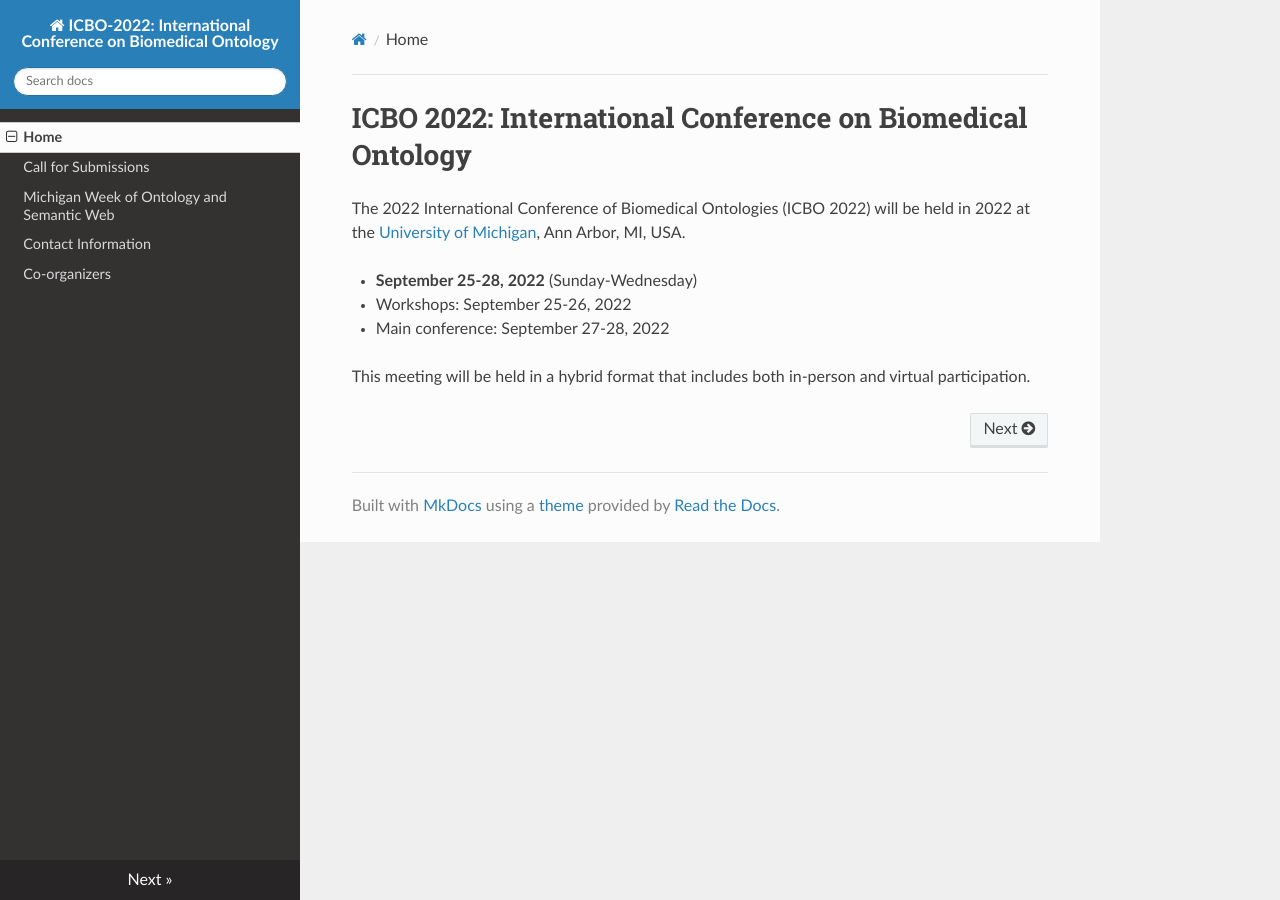
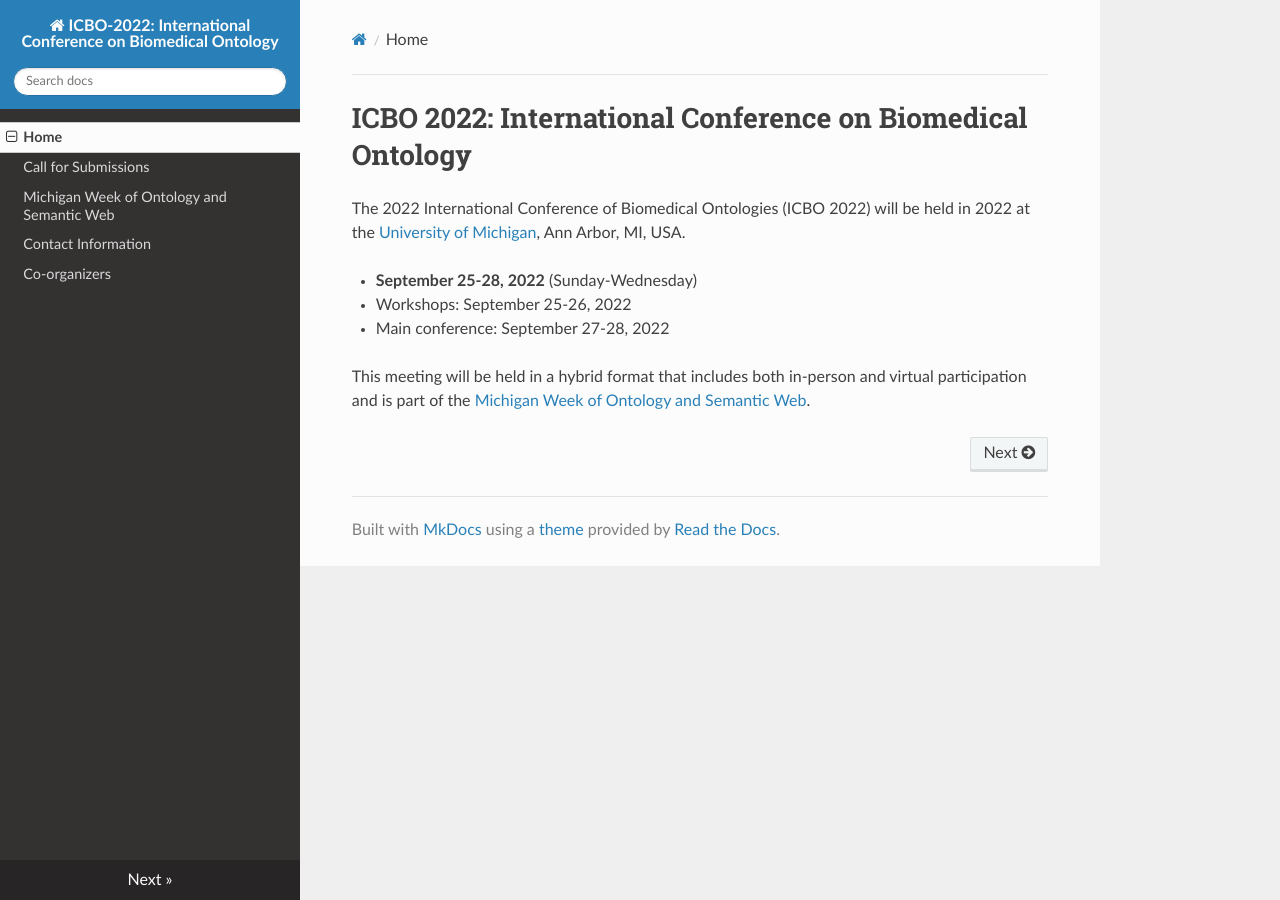
Before and after one commit to johnbeve/BFO-Organization, an MkDocs documentation site: the page built from docs/index.md, in a window 1280 px wide. Built offline with MkDocs 1.6.1, drawn with Linux system fonts in a browser that asks for light colours; nearby versions of some CDN libraries.

Commit message:
Update index.md

```diff
--- a/docs/index.md
+++ b/docs/index.md
@@ -6,4 +6,4 @@ The 2022 International Conference of Biomedical Ontologies (ICBO 2022) will be h
   - Workshops: September 25-26, 2022
   - Main conference: September 27-28, 2022
 
-This meeting will be held in a hybrid format that includes both in-person and virtual participation.
+This meeting will be held in a hybrid format that includes both in-person and virtual participation and is part of the [Michigan Week of Ontology and Semantic Web](michigan-week-of-ontology-and-semantic-web.md).
```
